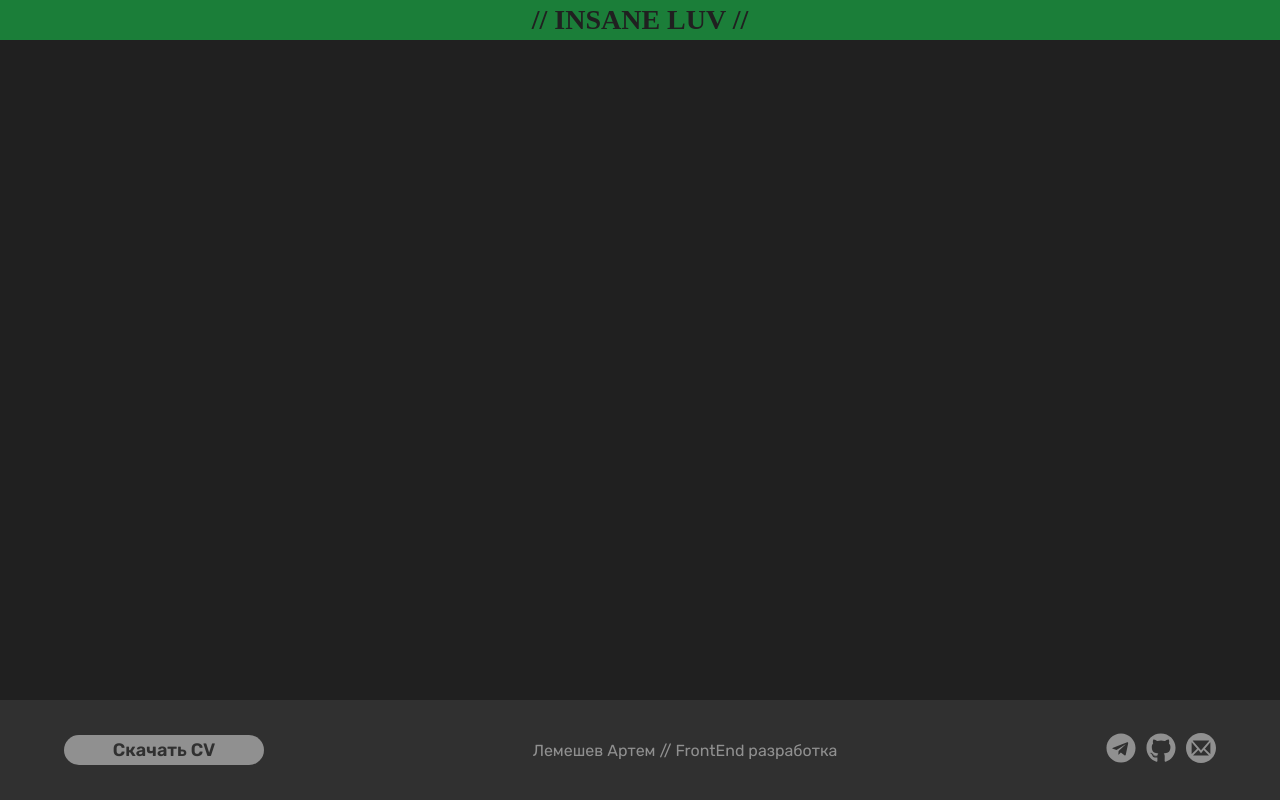
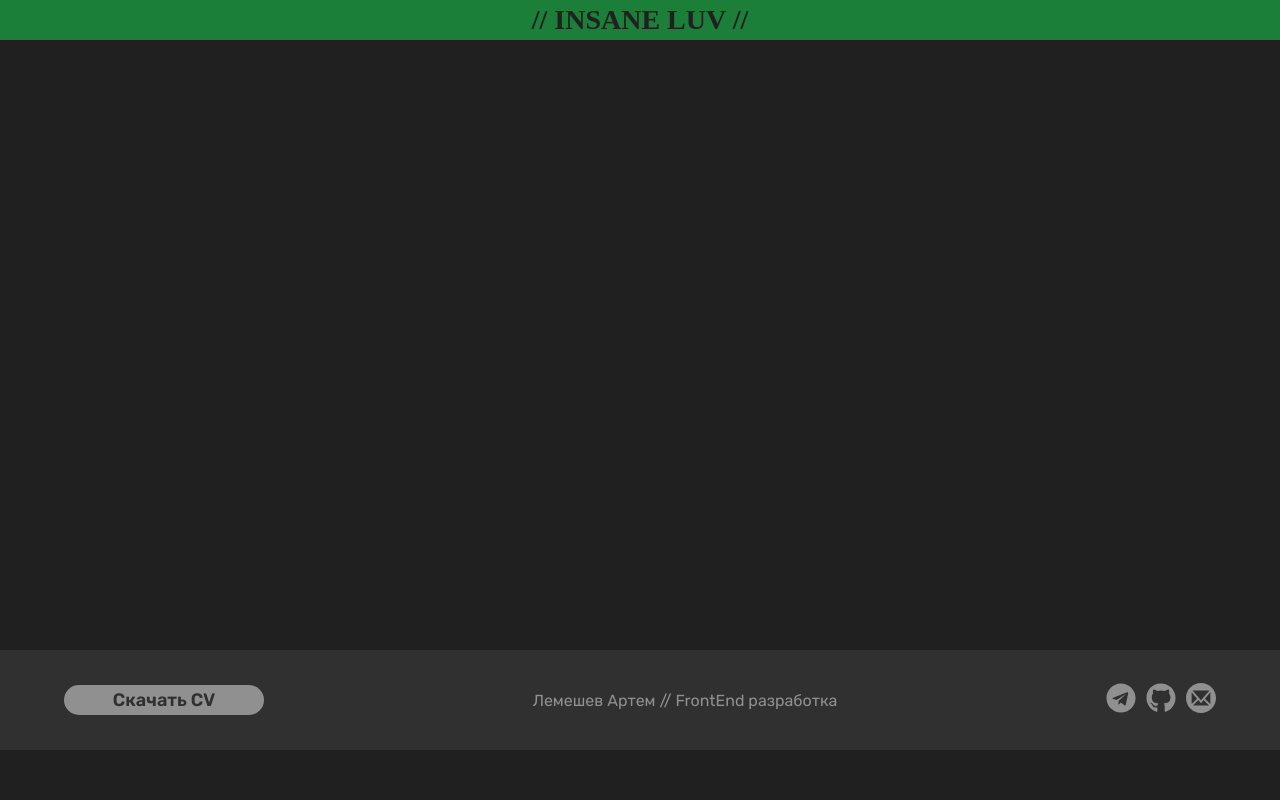
Before and after one commit to insaneluvvv/insaneluv.ru, a React (Vite) app: page / in a window 1280 px wide. Built offline with nearby package versions, Linux system fonts and the light colour scheme; a web font is replaced by a local one.

Commit message:
refactoring

```diff
--- a/src/App.tsx
+++ b/src/App.tsx
@@ -29,9 +29,9 @@ const AppWrapper = styled.div`
 
 `
 const MainWrapper = styled.div`
-  min-height: calc(100vh - 40px - 100px);
+  min-height: calc(100vh - 50px - 40px - 100px);
   @media (max-width: 800px) {
-    min-height: calc(100vh - 40px - 140px);
+    min-height: calc(100vh - 50px - 40px - 140px);
   }
 `
 
```
